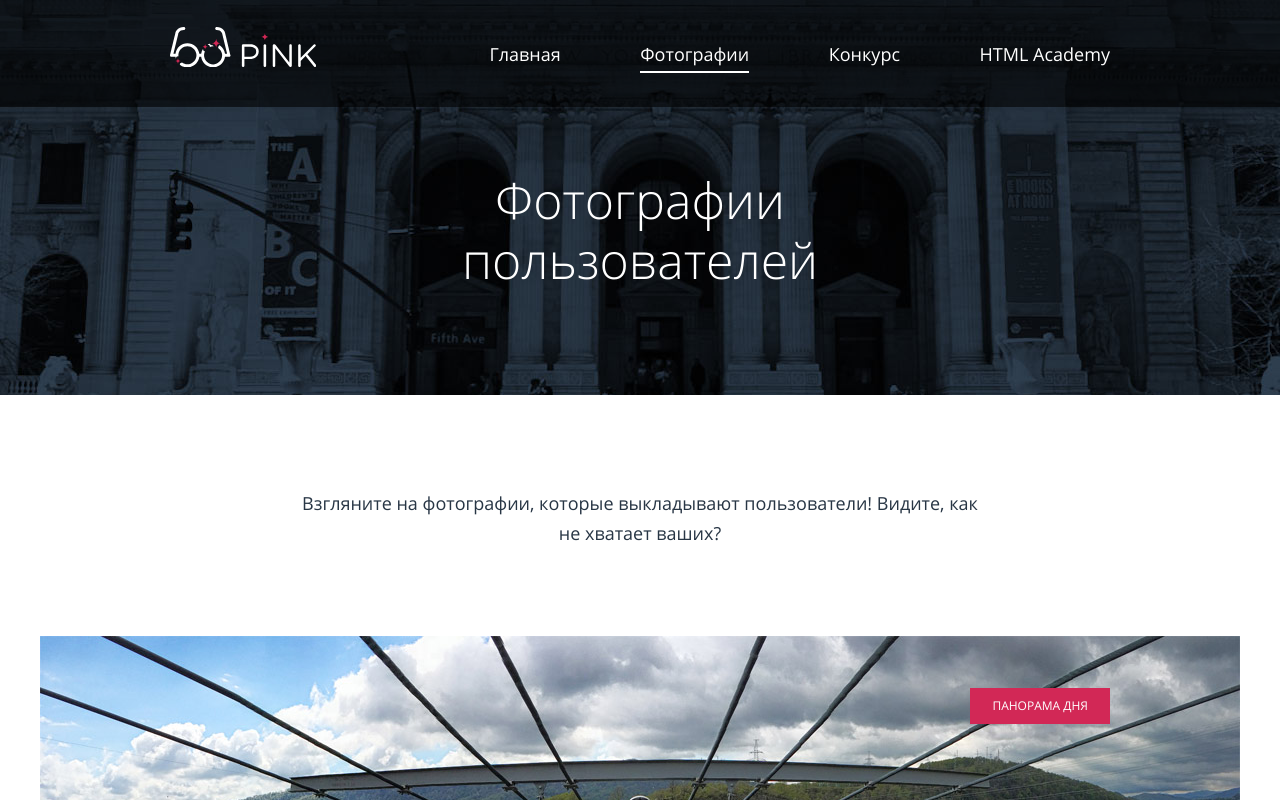
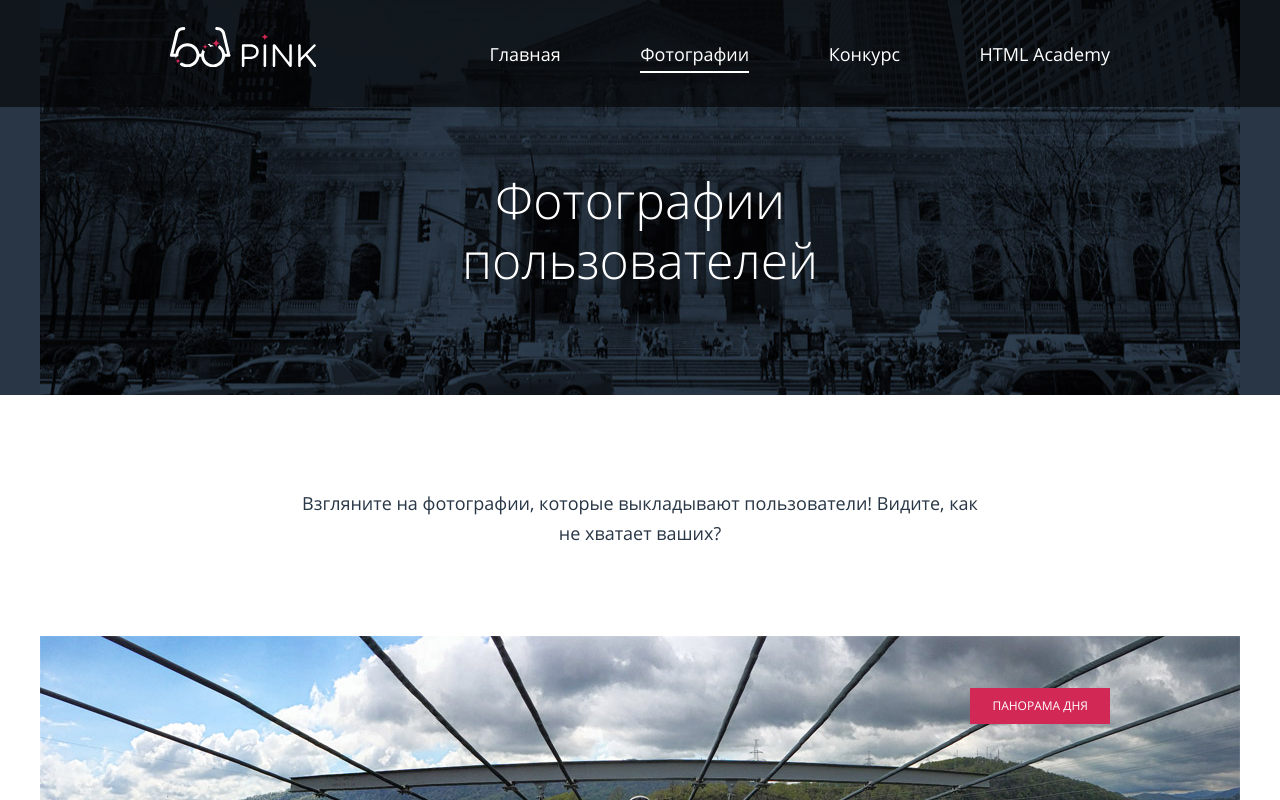
Before and after one commit to AlexeyKavasin/59151-pink, a website: page photo.html in a window 1280 px wide. Shown: the top 800 px of the page. Drawn offline with nearby package versions, Linux system fonts and the light colour scheme; files that its build step writes are made by us from their sources.

Commit message:
Доработки: фон, чекбоксы, отступы

```diff
--- a/sass/benefits.scss
+++ b/sass/benefits.scss
@@ -7,7 +7,7 @@
     @include tablet {
       padding-top: 50px;
     }
-    @include tablet {
+    @include desktop {
       padding-top: 65px;
       padding-bottom: 70px;
     }
--- a/sass/forms.scss
+++ b/sass/forms.scss
@@ -137,7 +137,7 @@ label {
       padding-bottom: 0;
       @include tablet {
         order: 5;
-        margin-bottom: 15px;
+        margin-bottom: 60px;
         padding-top: 45px;
         padding-bottom: 45px;
       }
@@ -297,9 +297,6 @@ label {
     @include tablet {
       width: auto;
     }
-    @include desktop {
-      max-width: 260px;
-    }
   }
   &__radio-label {
     margin-bottom: 50px;
@@ -312,7 +309,7 @@ label {
       padding-left: 60px;
     }
     @include desktop {
-      width: 33%;
+      width: 33.33%;
       padding-right: 0;
     }
   }
@@ -367,38 +364,37 @@ label {
   &__checkbox-label {
     &--shark {
       @include desktop {
-        width: 34%;
         order: 1;
       }
     }
     &--chuck {
       @include desktop {
         order: 2;
-        width: 30%;
       }
     }
     &--tower {
       @include desktop {
         order: 3;
-        width: 26%;
       }
     }
     &--burnt {
       @include desktop {
         order: 4;
-        width: 34%;
       }
     }
     &--souvenir {
       @include desktop {
         order: 5;
-        width: 30%;
       }
     }
     &--hotel {
+      margin-bottom: 0;
+      @include tablet {
+        margin-bottom: 0;
+      }
       @include desktop {
+        margin-bottom: 60px;
         order: 6;
-        width: 26%;
       }
     }
   }
--- a/sass/header.scss
+++ b/sass/header.scss
@@ -6,7 +6,7 @@
     right: 0;
     left: 0;
     z-index: 2;
-    background: #000000;
+    background: $base-black;
     background: rgba(0,0,0,0.6);
   }
   &__wrapper {
--- a/sass/prices.scss
+++ b/sass/prices.scss
@@ -1,6 +1,6 @@
 .prices {
   background: $base-gray;
-  padding-top: 84px;
+  padding-top: 95px;
   padding-bottom: 100px;
   overflow: hidden;
   position: relative;
--- a/sass/upload.scss
+++ b/sass/upload.scss
@@ -3,12 +3,14 @@
   background: $base-gray;
   @include tablet {
     padding: 60px 40px;
+    padding-bottom: 40px;
   }
   @include desktop {
     width: 940px;
     margin: 0 auto;
     padding-right: 60px;
     padding-left: 80px;
+    padding-bottom: 55px;
   }
   & [type="radio"] {
     display: none;
--- a/sass/welcome-section.scss
+++ b/sass/welcome-section.scss
@@ -104,6 +104,10 @@
     padding-bottom: 52px;
     @include tablet {
       padding-bottom: 80px;
+      background-image: url('#{$img-path}/bg-back-tablet@1x.jpg');
+      background-size: 1200px;
+      background-position: 50% 28%;
+      @include retina('#{$img-path}/bg-back-tablet@2x.jpg', 1200px);
     }
     @include desktop {
       padding-bottom: 105px;
@@ -118,9 +122,15 @@
     }
   }
   &-photo {
+    @include tablet {
+      background-image: url('#{$img-path}/bg-back-tablet@1x.jpg');
+      background-size: 1200px;
+      background-position: 50% 28%;
+      @include retina('#{$img-path}/bg-back-tablet@2x.jpg', 1200px);
+    }
     & .welcome-section__heading {
-      padding-left: 110px;
-      padding-right: 110px;
+      padding-left: 70px;
+      padding-right: 70px;
       @include desktop {
         padding-left: 150px;
         padding-right: 150px;
```
